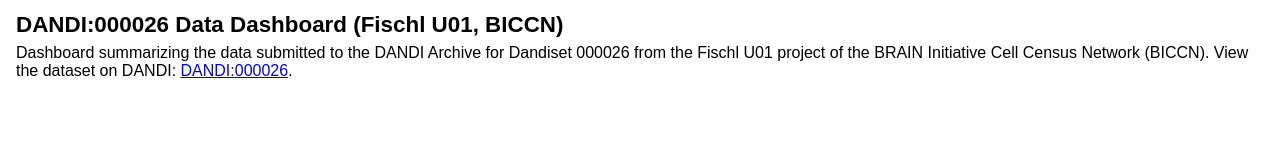
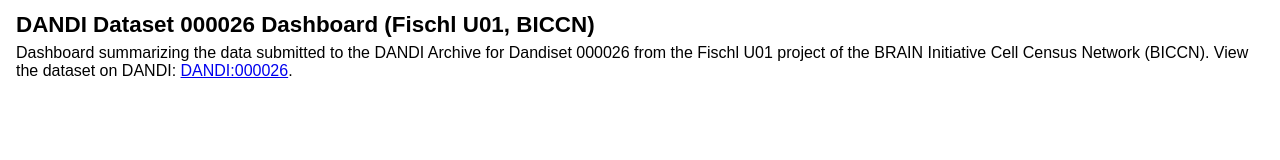
Before and after one commit to BICCN/Quarterly_Submission_Receipts, a plain HTML site: page DANDI/000026-dashboard.html in a window 1280 px wide. Drawn offline with Linux system fonts and the light colour scheme; a script that the page names is missing.

Commit message:
Rename 000026 dashboard title to 'DANDI Dataset 000026 Dashboard'
Co-Authored-By: Claude Opus 5.5 <noreply@anthropic.com>
Claude-Session: https://claude.ai/code/session_01QUxVfpJAHY46mvsm3aQuFb

```diff
--- a/DANDI/000026-dashboard.html
+++ b/DANDI/000026-dashboard.html
@@ -2,7 +2,7 @@
 <html lang="en">
   <head>
     <meta charset="utf-8">
-    <title>DANDI:000026 Data Dashboard (Fischl U01, BICCN)</title>
+    <title>DANDI Dataset 000026 Dashboard (Fischl U01, BICCN)</title>
     <meta name="description" content="Dashboard summarizing the data submitted to the DANDI Archive for Dandiset 000026 from the Fischl U01 project of the BRAIN Initiative Cell Census Network (BICCN).">
     <link rel="canonical" href="https://biccn.github.io/Quarterly_Submission_Receipts/000026-dashboard.html">
     <style>
@@ -20,7 +20,7 @@
   </head>
   <body>
     <header style="font-family: sans-serif; padding: 12px 16px;">
-      <h1 style="font-size: 1.4em; margin: 0 0 6px;">DANDI:000026 Data Dashboard (Fischl U01, BICCN)</h1>
+      <h1 style="font-size: 1.4em; margin: 0 0 6px;">DANDI Dataset 000026 Dashboard (Fischl U01, BICCN)</h1>
       <p style="margin: 0;">Dashboard summarizing the data submitted to the DANDI Archive for Dandiset 000026 from the Fischl U01 project of the BRAIN Initiative Cell Census Network (BICCN). View the dataset on DANDI: <a href="https://dandiarchive.org/dandiset/000026">DANDI:000026</a>.</p>
     </header>
     <div id="fc7ef513-1b1a-4375-975c-601953e5c04d" data-root-id="p1414" style="display: contents;"></div>
```
